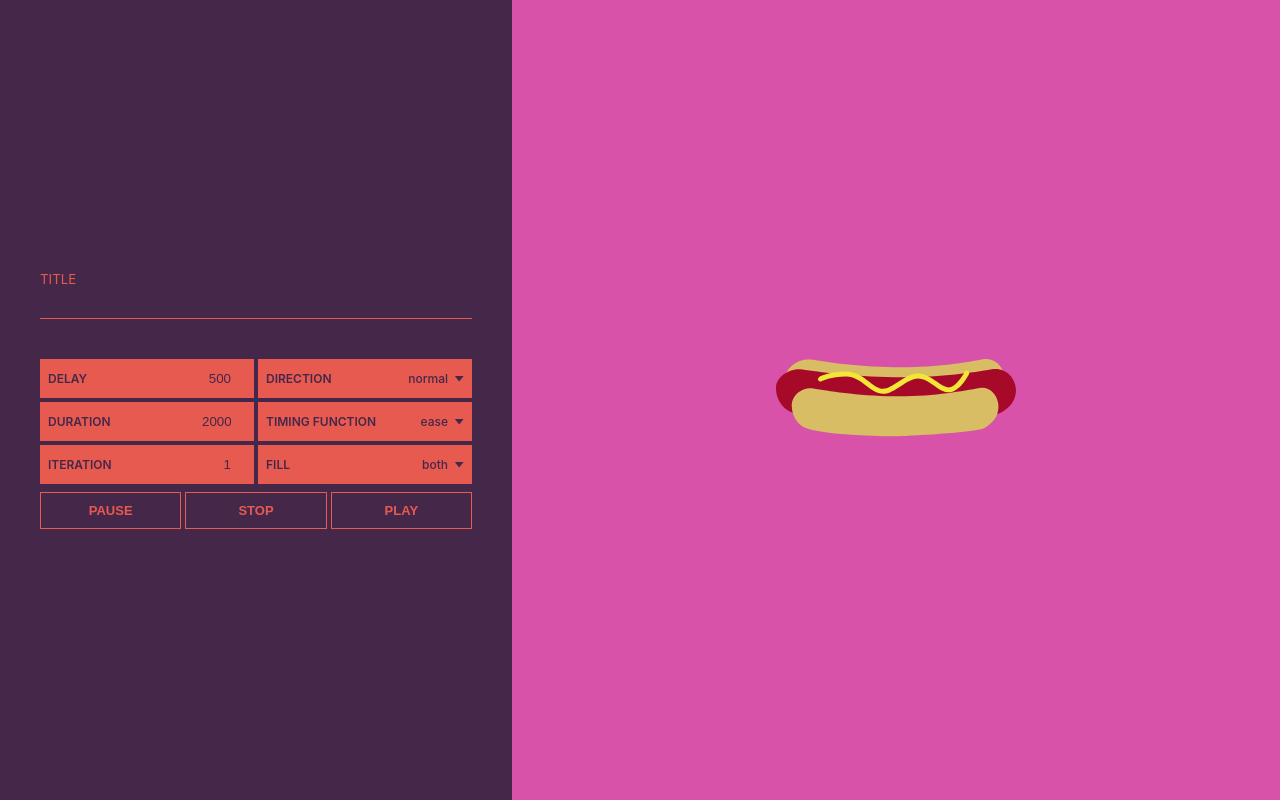
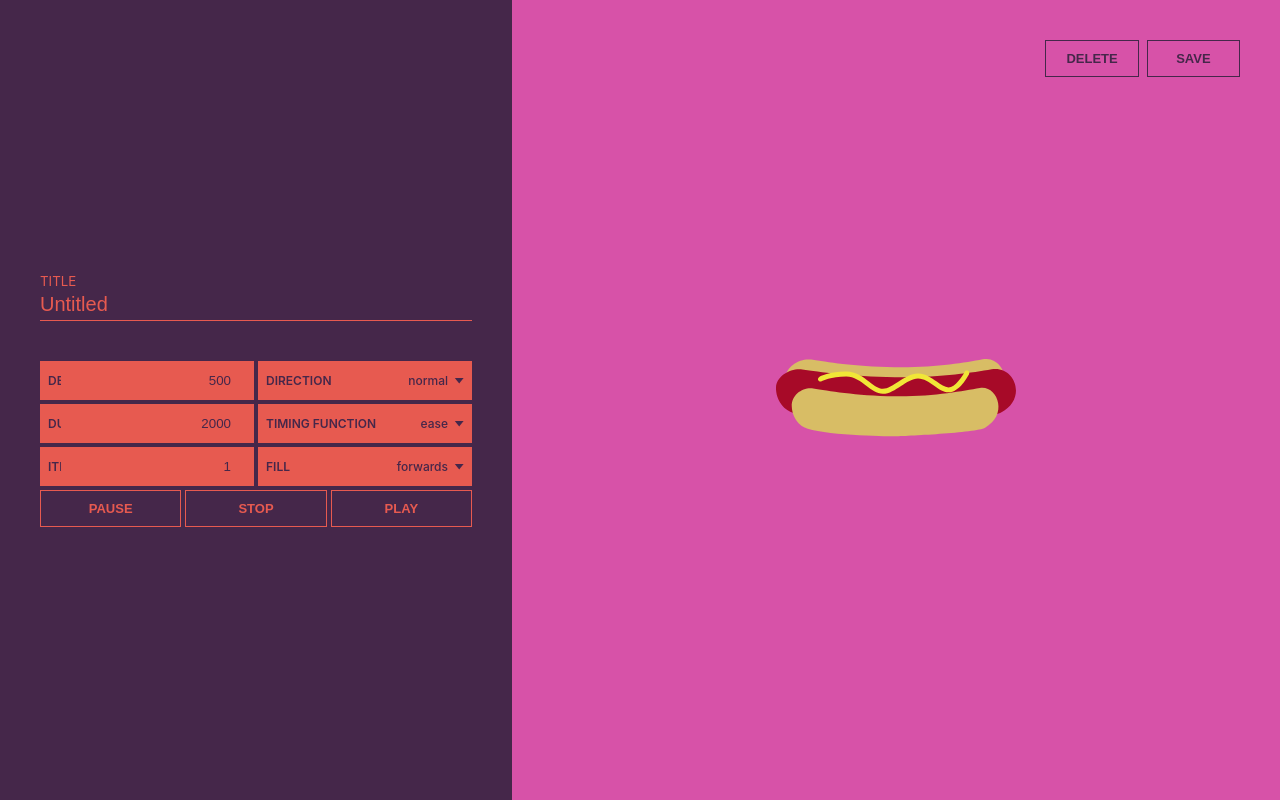
Before and after one commit to nathanielmata/css-animator-capstone-client, a React (Create React App) app in the folder app/: page / in a window 1280 px wide. Built offline with nearby package versions, Linux system fonts and the light colour scheme.

Commit message:
add controlled input to form

```diff
--- a/app/src/App.css
+++ b/app/src/App.css
@@ -150,7 +150,7 @@ select:focus {
 .editor__form--controls label > .input__num {
 	position: absolute;
 	right: 0;
-	width: 60px;
+	min-width: 150px;
 	height: 100%;
 }
 
@@ -184,13 +184,6 @@ select:focus {
   width: 100%;
 }
 
-.editor__form--controls .form__button {
-	display: flex;
-  width: 100%;
-  margin-top: 4px;
-	justify-content: center;
-}
-
 .editor__preview {
 	display: flex;
 	align-items: center;
@@ -199,6 +192,27 @@ select:focus {
 	height: 100%;
   /* background-color: var(--main-bg-two); */
   /* background-color: #d752a8; */
+}
+
+.editor__preview--controls {
+  position: absolute;
+  display: inline-grid;
+  grid-template-columns: 1fr 1fr;
+  grid-gap: 8px;
+  top: 0;
+  right: 0;
+  margin: 40px;
+}
+
+.editor__preview button {
+  border: 1px solid var(--main-bg-one);
+  color: var(--main-bg-one);
+}
+
+.editor__preview button:hover {
+  background-color: var(--main-bg-one);
+  color: var(--main-highlight-one);
+  border: 1px solid var(--main-highlight-one);
 }
 
 /* @media (prefers-reduced-motion: no-preference) {
--- a/app/src/components/AnimationControls.js
+++ b/app/src/components/AnimationControls.js
@@ -2,11 +2,29 @@ import React, { useState } from 'react';
 import svgObjs from './SvgObjects';
 
 function AnimationControls() {
+  const [title, setTitle] = useState('Untitled');
+  const [delay, setDelay] = useState('500');
+  const [duration, setDuration] = useState('2000');
+  const [iteration, setIteration] = useState('1');
+
+  const [direction, setDirection] = useState('normal');
+  const [timing, setTiming] = useState('ease');
+  const [fill, setFill] = useState('forwards');
+
   const [animation, setAnimation] = useState({});
   const [animationObj, setAnimationObj] = useState({
     obj: svgObjs.hotdog.obj,
     bg: svgObjs.hotdog.bg
   });
+
+  const handleTitleChange = (e) => setTitle(e.target.value);
+  const handleDelayChange = (e) => setDelay(e.target.value);
+  const handleDurationChange = (e) => setDuration(e.target.value);
+  const handleIterationChange = (e) => setIteration(e.target.value);
+
+  const handleDirectionChange = (e) => setDirection(e.target.value);
+  const handleTimingChange = (e) => setTiming(e.target.value);
+  const handleFillChange = (e) => setFill(e.target.value);
 
 	const clearCss = () => {
 		document.querySelector('#animation__obj').style.animation = '';
@@ -30,6 +48,10 @@ function AnimationControls() {
 
 		document.querySelector('#animation__obj').style.animation = css;
   };
+
+  const handleSave = (e) => {
+    // document.querySelector('#editor__form--controls').for
+  }
 
 	const handleClick = (e) => {
 		e.preventDefault();
@@ -80,43 +102,72 @@ function AnimationControls() {
 					className='editor__form--controls'
 					onSubmit={(e) => handleClick(e)}
 				>
-
-          <div className="editor__form--title">
-              <h5 className="editor__title-label">TITLE</h5>
+					<div className='editor__form--title'>
+						<h5 className='editor__title-label'>TITLE</h5>
 						<input
-                className="editor__title-input"
-                title="Untitled"
-                type="text"
+							className='editor__title-input'
+							title='Untitled'
+							value={title}
+							onChange={(e) => handleTitleChange(e)}
+							type='text'
 						/>
 					</div>
 
-          <div className="editor__form--controls-inner">
-
-            <div className="editor__form--left">
+					<div className='editor__form--controls-inner'>
+						<div className='editor__form--left'>
 							<label for='delay'>
-                <div className="label__title">Delay</div>
-                <input type='number' id='delay' name='delay' className="input__num" value='500' />
+								<div className='label__title'>Delay</div>
+								<input
+									type='number'
+									id='delay'
+									name='delay'
+									className='input__num'
+                  min='0'
+									value={delay}
+									onChange={(e) => handleDelayChange(e)}
+								/>
 							</label>
 
 							<label for='duration'>
-                <div className="label__title">Duration</div>
-                <input type='number' id='duration' name='duration' className="input__num" value='2000' />
+								<div className='label__title'>Duration</div>
+								<input
+									type='number'
+									id='duration'
+									name='duration'
+									className='input__num'
+                  min='0'
+									value={duration}
+                  onChange={(e) => handleDurationChange(e)}
+								/>
 							</label>
 
 							<label for='iteration'>
-                <div className="label__title">Iteration</div>
-                <input type='number' id='iteration' name='iteration' className="input__num" value='1' />
+								<div className='label__title'>Iteration</div>
+								<input
+									type='number'
+									id='iteration'
+									name='iteration'
+									className='input__num'
+                  min='0'
+									value={iteration}
+                  onChange={(e) => handleIterationChange(e)}
+								/>
 							</label>
 						</div>
 
-            <div className="editor__form--right">
-
+						<div className='editor__form--right'>
 							<label for='direction'>
-                <div className="label__title">Direction</div>
+								<div className='label__title'>Direction</div>
 								<div className='select__wrapper'>
-                  <select name='direction' id='direction' className="editor__form--select">
+									<select
+										name='direction'
+										id='direction'
+										className='editor__form--select'
+                    value={direction}
+                    onChange={(e) => handleDirectionChange(e)}
+									>
 										<option value='normal'>normal</option>
-                    <option value='reverse'>reverse</option>
+										<option value='reverse' selected>reverse</option>
 										<option value='alternate'>alternate</option>
 										<option value='alternate-reverse'>alternate-reverse</option>
 									</select>
@@ -124,9 +175,15 @@ function AnimationControls() {
 							</label>
 
 							<label for='timing'>
-                <div className="label__title">Timing Function</div>
+								<div className='label__title'>Timing Function</div>
 								<div className='select__wrapper'>
-                  <select name='timing' id='timing' className="editor__form--select">
+									<select
+										name='timing'
+										id='timing'
+										className='editor__form--select'
+                    value={timing}
+                    onChange={(e) => handleTimingChange(e)}
+									>
 										<option value='ease'>ease</option>
 										<option value='linear'>linear</option>
 										<option value='ease-in'>ease-in</option>
@@ -137,27 +194,31 @@ function AnimationControls() {
 							</label>
 
 							<label for='fill'>
-                <div className="label__title">Fill</div>
+								<div className='label__title'>Fill</div>
 								<div className='select__wrapper'>
-                  <select name='fill' id='fill' className="editor__form--select">
+									<select
+										name='fill'
+										id='fill'
+										className='editor__form--select'
+                    value={fill}
+                    onChange={(e) => handleFillChange(e)}
+									>
 										<option value='forwards'>forwards</option>
 										<option value='backwards'>backwards</option>
-                    <option value='both' selected='selected'>
-                      both
-                    </option>
+										<option value='both' selected='selected'>both</option>
 										<option value='none'>none</option>
 									</select>
 								</div>
 							</label>
-
+						</div>
 					</div>
 
-          </div>
-
-          <div className="editor__form--buttons">
-            <button className="form__button">PAUSE</button>
-            <button className="form__button">STOP</button>
-            <button type='submit' className="form__button form__submit">PLAY</button>
+					<div className='editor__form--buttons'>
+						<button>PAUSE</button>
+						<button>STOP</button>
+						<button type='submit' className='form__submit'>
+							PLAY
+						</button>
 					</div>
 
 					{/* <div>{animation}</div> */}
@@ -168,7 +229,16 @@ function AnimationControls() {
         <button onClick={handleSubmit}>Save</button> */}
 			</div>
 
-			<div id='editor__preview' className='editor__preview' style={{backgroundColor: animationObj.bg}}>
+			<div
+				id='editor__preview'
+				className='editor__preview'
+				style={{ backgroundColor: animationObj.bg }}
+			>
+				<div className='editor__preview--controls'>
+					<button>DELETE</button>
+					<button>SAVE</button>
+				</div>
+
 				<div id='animation__obj' className='animation__obj'>
 					{/* This is the svg component to be animated passed in from state */}
 					{<animationObj.obj />}
```
Lines whose indentation alone changed are shown as unchanged.
